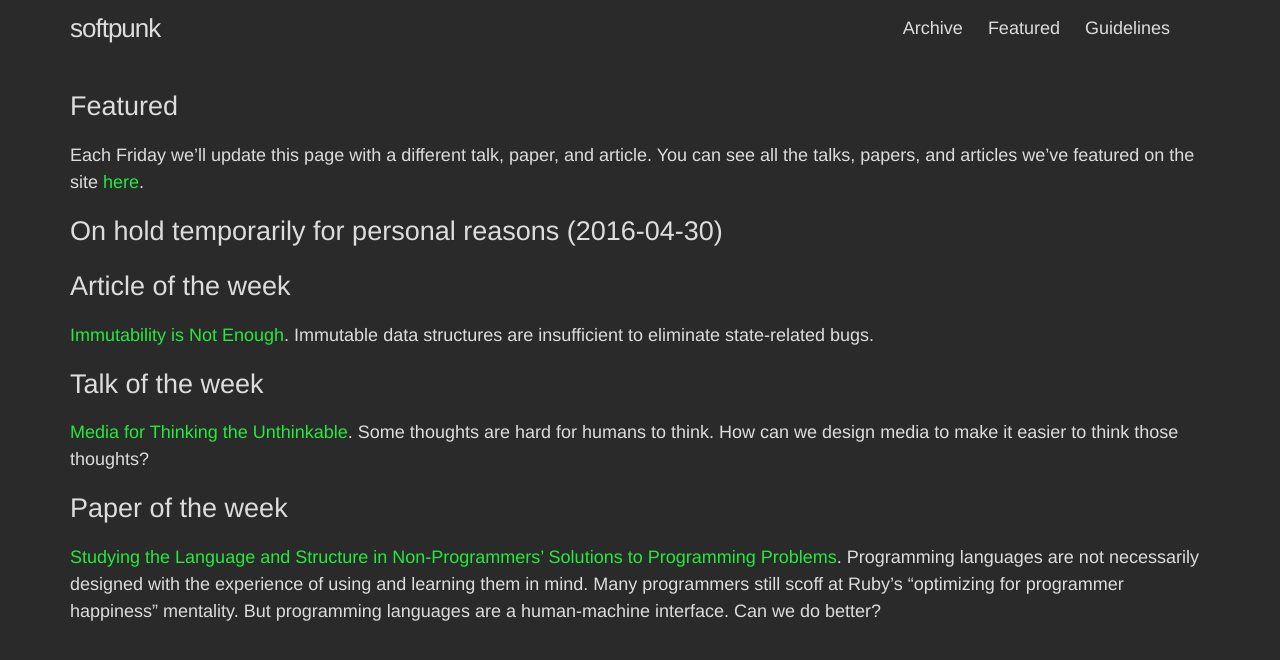
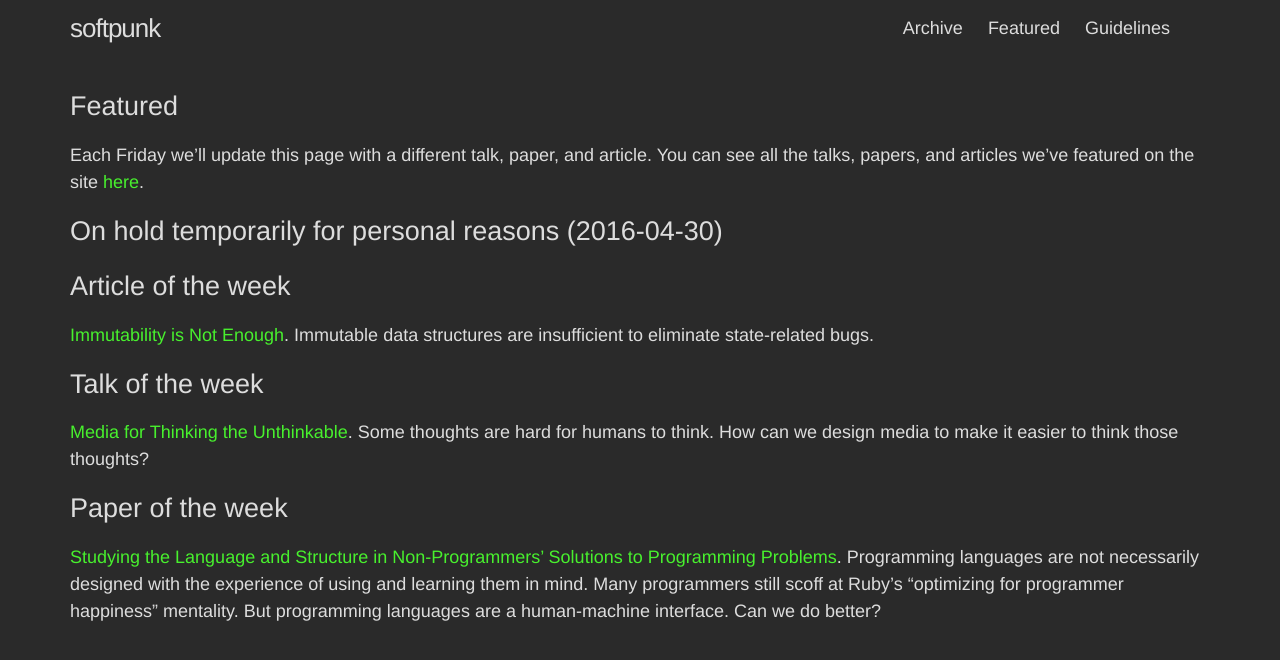
Before and after one commit to softpunk/softpunk.github.io, a Jekyll site: the page built from featured.md, in a window 1280 px wide. Shown: the top 660 px of the page. Built offline with Jekyll 4.4.1, drawn with Linux system fonts in a browser that asks for light colours.

Commit message:
Update main.scss

```diff
--- a/css/main.scss
+++ b/css/main.scss
@@ -18,7 +18,7 @@ $spacing-unit:     30px;
 $text-color:       #ddd;
 $background-color: #2a2a2a;
 $code-background-color: darken($background-color, 4%);
-$brand-color:      rgb(36, 234, 62);
+$brand-color:      #48f02e;
 
 $grey-color:       #AAA;
 $grey-color-light: lighten($grey-color, 40%);
```
